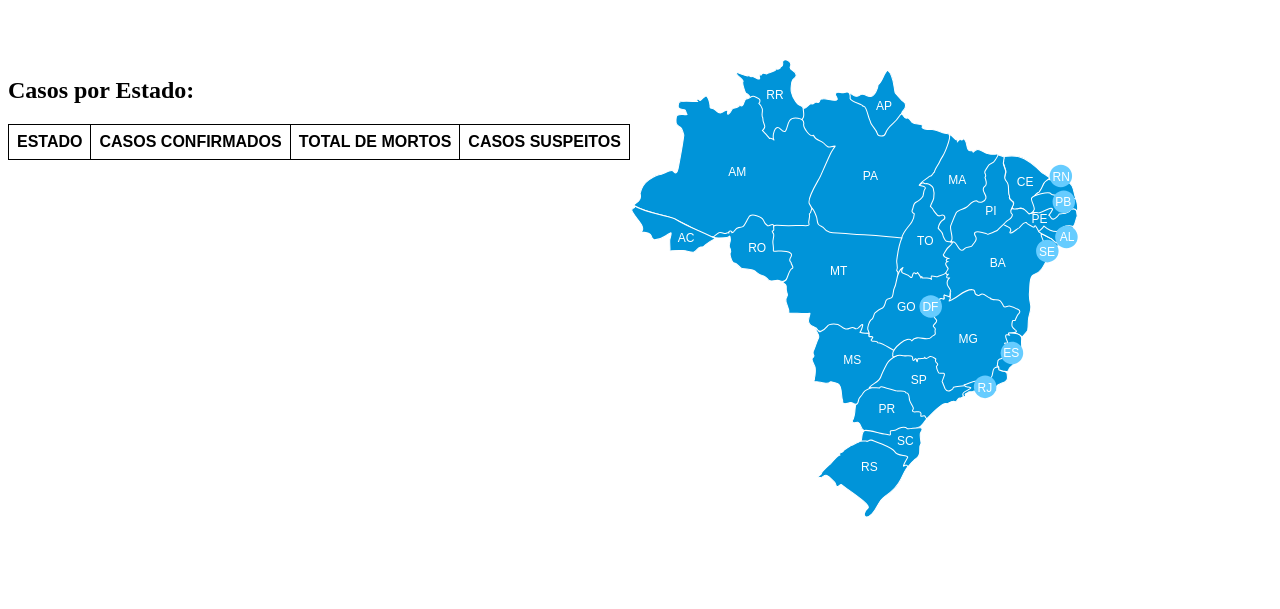
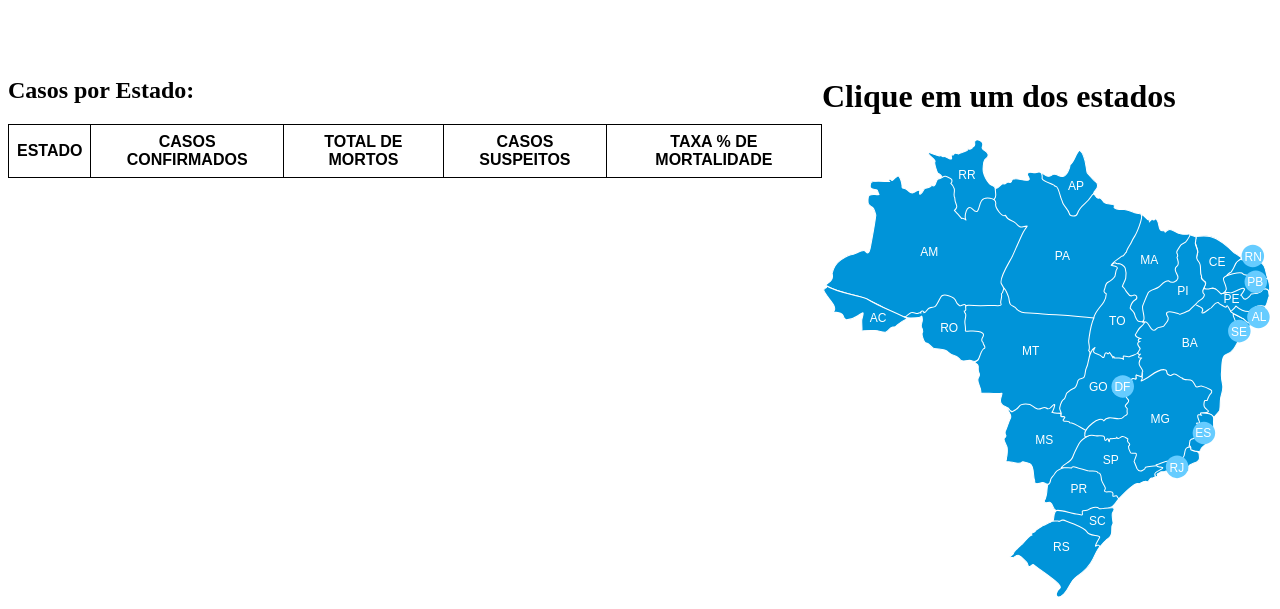
Before and after one commit to everton-dgn/coronavirus, a plain HTML site: page index.html in a window 1280 px wide. Shown: the part 663-1272 px from the top of the page. Before the commit the page ends 1192 px from the top, so only its background shows below. Drawn offline with nearby package versions, Linux system fonts and the light colour scheme; no server answers.

Commit message:
Acrescentado taxa % de mortalidade

```diff
--- a/index.html
+++ b/index.html
@@ -84,8 +84,8 @@
         <p data-deaths></p>
     </div>
 
-        <canvas id="2myChart"></canvas>
-        <canvas id="myChart"></canvas>
+    <canvas id="2myChart"></canvas>
+    <canvas id="myChart"></canvas>
 
     <div data-quadro>
         <div>
@@ -96,22 +96,25 @@
                     <th>CASOS CONFIRMADOS</th>
                     <th>TOTAL DE MORTOS</th>
                     <th>CASOS SUSPEITOS</th>
+                    <th>TAXA % DE MORTALIDADE</th>
                 </tr>
             </table>
         </div>
 
-        <div>
+        <div data-info-mapa>
+            <h1>Clique em um dos estados</h1>
+            <table></table>
             <svg version="1.1" id="svg-map" xmlns="http://www.w3.org/2000/svg"
                 xmlns:xlink="http://www.w3.org/1999/xlink" x="0px" y="0px" width="450px" height="460px"
                 viewBox="0 0 450 460" enable-background="new 0 0 450 460" xml:space="preserve">
                 <g>
-                    <a xlink:href="#tocantins" id="tocantins">
+                    <a xlink:href="#tocantins" title="Tocantins">
                         <path stroke="#FFFFFF" stroke-width="1.0404" stroke-linecap="round" stroke-linejoin="round" d="M289.558,235.641
               c16.104,0.575,44.973-31.647,44.835-45.259c-0.136-13.612-17.227-58.446-22.349-66.088c-5.122-7.628-37.905,2.506-37.905,2.506
               S234.852,233.695,289.558,235.641z"></path>
                         <text transform="matrix(1 0 0 1 287.0137 188.3208)" fill="#FFFFFF">TO</text>
                     </a>
-                    <a xlink:href="#bahia" id="bahia">
+                    <a xlink:href="#bahia" title="Bahia">
                         <path stroke="#FFFFFF" stroke-width="1.0404" stroke-linecap="round" stroke-linejoin="round"
                             d="M313.276,197.775
               c2.084-2.739,3.506-7.012,6.464-8.764c1.641-0.973,3.232-4.684,4.271-5.163c2.304-1.014,12.161-25.143,20.706-22.513
@@ -123,7 +126,7 @@
               c-0.546-1.725-5.396-6.079-0.026-7.175c-3.175,0.959-1.944-4.027,0.875-3.012C316.726,200.733,314.044,200.527,313.276,197.775z"></path>
                         <text transform="matrix(1 0 0 1 359.7324 210.1221)" fill="#FFFFFF">BA</text>
                     </a>
-                    <a xlink:href="#sergipe">
+                    <a xlink:href="#sergipe" title="Sergipe">
                         <path stroke="#FFFFFF" stroke-width="1.0404" stroke-linecap="round" stroke-linejoin="round" d="M408.561,191.735
               c0.521-1.505,2.465-0.725,3.533-0.794c2.273-0.164,0.494-2.738,1.095-3.778c2.026-3.793-2.738-5.999-1.998-10.408
               c4.024,1.931,9.448,3.397,12.408,6.89c1.343,1.533,5.504,2.656,5.832,4.847c-6.822,0.384-6.901,8.819-11.942,11.572
@@ -132,7 +135,7 @@
               c-6.238,0-11.258-5.053-11.258-11.261C406.063,187.89,411.084,182.854,417.324,182.854z"></path>
                         <text transform="matrix(1 0 0 1 408.9121 198.6689)" fill="#FFFFFF">SE</text>
                     </a>
-                    <a xlink:href="#pernambuco">
+                    <a xlink:href="#pernambuco" title="Pernambuco">
                         <path stroke="#FFFFFF" stroke-width="1.0404" stroke-linecap="round" stroke-linejoin="round" d="M373.011,167.238
               c2.709-0.795,6.218-14.106,8.325-15.106c4.136-1.986,17.255-1.437,17.8,4.903c-0.437-0.068,8.189-2.273,7.479-1.466
               c1.7-0.711,10.518-4.723,12.599-4.82c0.274-0.013,4.603,0.905,3.068,2.315c-0.464,0.439,4.219,3.698,10.789,3.45
@@ -142,7 +145,7 @@
               c0.219,0.108-8.244,6.681-7.506,3.314C383.556,170.4,374.241,168.566,373.011,167.238z"></path>
                         <text transform="matrix(1 0 0 1 401.3984 165.8003)" fill="#FFFFFF">PE</text>
                     </a>
-                    <a xlink:href="#alagoas">
+                    <a xlink:href="#alagoas" title="Alagoas">
                         <path stroke="#FFFFFF" stroke-width="1.0404" stroke-linecap="round" stroke-linejoin="round" d="M413.953,169.018
               c3.78,3.313,9.424,5.505,12.547,5.491c3.229-0.013,5.009-3.328,7.421-4.794c1.177-0.712,10.297-1.93,9.174,1.042
               c-1.807,4.848-7.122,8.585-10.024,12.789c-2.792,2-3.423,7.093-6.354,1.864c-3.259,0.424-3.722-4.424-6.957-4.477
@@ -151,7 +154,7 @@
               c-6.241,0-11.263-5.052-11.263-11.259C425.16,173.816,430.182,168.763,436.423,168.763z"></path>
                         <text transform="matrix(1 0 0 1 429.7891 183.895)" fill="#FFFFFF">AL</text>
                     </a>
-                    <a xlink:href="#riograndedonorte">
+                    <a xlink:href="#riograndedonorte" title="Rio Grande do Norte">
                         <path stroke="#FFFFFF" stroke-width="1.0404" stroke-linecap="round" stroke-linejoin="round"
                             d="M404.698,138.795
               c2.383-4.027,6.574-6.123,8.49-11.149c1.973-5.107,3.834-5.818,8.764-4.642c5.041,1.207,9.339,0.837,14.57,1.671
@@ -161,7 +164,7 @@
               c-6.209,0-11.26-5.037-11.26-11.261C419.567,112.837,424.618,107.798,430.827,107.798z"></path>
                         <text transform="matrix(1 0 0 1 422.541 123.9009)" fill="#FFFFFF">RN</text>
                     </a>
-                    <a xlink:href="#ceara">
+                    <a xlink:href="#ceara" title="Ceara">
                         <path stroke="#FFFFFF" stroke-width="1.0404" stroke-linecap="round" stroke-linejoin="round" d="M372.379,104.409
               c0.437-1.368,2.961-3.627,1.043-5.025c12.106-1.328,17.581-0.849,27.66,6.723c4.026,3.054,6.822,5.574,10.571,9.147
               c1.317,1.273,7.614,4.313,7.914,6.164c-0.054-0.316-5.396,3.696-5.997,5.217c-1.066,2.684-2.659,6.093-4.3,8.298
@@ -171,7 +174,7 @@
               C373.035,102.314,374.815,105.971,372.379,104.409z"></path>
                         <text transform="matrix(1 0 0 1 386.8379 129.0347)" fill="#FFFFFF">CE</text>
                     </a>
-                    <a xlink:href="#piaui">
+                    <a xlink:href="#piaui" title="Piaui">
                         <path stroke="#FFFFFF" stroke-width="1.0404" stroke-linecap="round" stroke-linejoin="round" d="M320.781,185.478
               c2.465-5.149-7.505-20.801-7.505-20.801s47.354-65.868,54.285-66.841c0.299-0.042,6.243,1.768,6.463,2.219
               c0.438,0.863-0.821,5.244-0.685,6.587c0.275,2.629,2.879,6.587,2.328,8.684c-1.15,4.736-1.863,6.134,1.369,9.901
@@ -181,7 +184,7 @@
               C328.176,198.748,327.409,180.727,320.781,185.478z"></path>
                         <text transform="matrix(1 0 0 1 355.127 158.1045)" fill="#FFFFFF">PI</text>
                     </a>
-                    <a xlink:href="#maranhao">
+                    <a xlink:href="#maranhao" title="Maranhão">
                         <path stroke="#FFFFFF" stroke-width="1.0404" stroke-linecap="round" stroke-linejoin="round" d="M288.845,127.827
               c4.108-2.726,31.195-48.985,31.386-50.395c1.235,0.397,6.084,7.435,7.562,5.025c0.493,0.013-0.328,2.15-0.547,2.396
               c-0.054-0.135,2.189-2.286,2.52-2.436c0.521-0.233,1.948,1.903,3.451-0.726c5.642,1.575,1.314,14.31,9.121,11.694
@@ -196,7 +199,7 @@
               C290.983,125.675,290.983,128.044,288.845,127.827z"></path>
                         <text transform="matrix(1 0 0 1 318.2754 126.7036)" fill="#FFFFFF">MA</text>
                     </a>
-                    <a xlink:href="#amapa">
+                    <a xlink:href="#amapa" title="Amapá">
                         <path stroke="#FFFFFF" stroke-width="1.0404" stroke-linecap="round" stroke-linejoin="round" d="M225.198,39.089
               c3.274,1.165,3.985-1.315,6.572-1.74c3.616-0.603,5.683,2.725,9.037,2.067c4.055-0.78,7.093-8.025,7.314-11.598
               c4.492-3.534,5.503-11.258,9.42-14.68c6.055,4.258,6.11,15.788,7.589,22.485c-0.164,0.083,6.57,7.998,7.944,8.682
@@ -204,7 +207,7 @@
               C221.814,36.458,223.334,38.417,225.198,39.089z"></path>
                         <text transform="matrix(1 0 0 1 245.9023 52.6099)" fill="#FFFFFF">AP</text>
                     </a>
-                    <a xlink:href="#para">
+                    <a xlink:href="#para" title="Pará">
                         <path stroke="#FFFFFF" stroke-width="1.0404" stroke-linecap="round" stroke-linejoin="round" d="M173.378,50.619
               c2.259,2.63,5.629-4.478,7.901-3.82c3.19,0.918,1.478-1.108,5.026-1.752c1.931,0.806,3.096,0.273,3.519-1.631
               c0.535-1.26,1.453-1.726,2.725-1.384c1.768-1.684,13.558,3.603,14.68,0.384c0.629-1.821-4.287-5.709-0.302-6.997
@@ -221,7 +224,7 @@
               C319.302,76.912,319.74,78.76,319.139,77.664z"></path>
                         <text transform="matrix(1 0 0 1 232.7725 122.5137)" fill="#FFFFFF">PA</text>
                     </a>
-                    <a xlink:href="#roraima">
+                    <a xlink:href="#roraima" title="Roraima">
                         <path stroke="#FFFFFF" stroke-width="1.0404" stroke-linecap="round" stroke-linejoin="round" d="M113.18,24.107
               c-0.972-2.753-7.861-5.889-6.999-8.984c0.068-0.232,13.229,6.053,12.79,2.808c0.398,1.329,1.219,1.889,2.439,1.685
               c1.889-1.301,7.148,4.204,8.216,1.889c0.438-0.959-1.657-3.753,0.74-3.848c1.026,0.438,1.534,0.164,1.52-0.822
@@ -232,7 +235,7 @@
               s-12.517-52.736-20.335-54.063C115.261,36.417,111.523,25.682,113.18,24.107z"></path>
                         <text transform="matrix(1 0 0 1 136.2939 42.3862)" fill="#FFFFFF">RR</text>
                     </a>
-                    <a xlink:href="#amazonas">
+                    <a xlink:href="#amazonas" title="Amazonas">
                         <path stroke="#FFFFFF" stroke-width="1.0404" stroke-linecap="round" stroke-linejoin="round"
                             d="M10.078,136.412
               c1.15-4.972,4.258-10.394,8.215-13.105c4.41-3.027,7.656-5.71,13.105-6.082c2.165-0.149,10.216-5.75,11.983-2.984
@@ -253,7 +256,7 @@
               c-8.601-4.381-16.61-8.981-26.088-11.05c-10.282-2.259-20.635-4.793-29.878-10.011C4.121,145.766,12.433,144.779,10.078,136.412z"></path>
                         <text transform="matrix(1 0 0 1 98.1406 119.0591)" fill="#FFFFFF">AM</text>
                     </a>
-                    <a xlink:href="#acre">
+                    <a xlink:href="#acre" title="Acre">
                         <path stroke="#FFFFFF" stroke-width="1.0404" stroke-linecap="round" stroke-linejoin="round"
                             d="M3.656,148.545
               c12.557,7.544,27.524,8.367,41.082,13.2c12.802,8.065,27.278,12.845,40.616,19.872c-2.834,1.205-7.587,4.382-9.983,6.395
@@ -262,7 +265,7 @@
               c-6.82,3.149-8.339,7.19-16.733,7.013c-2.136-0.042-2.562-2.492-3.081-4.001c-1.247-3.572-7.218-3.422-10.559-3.778
               c6.299-3.41-3.107-11.9-5.216-15.679c-0.52-0.918-3.588-4.655-3.629-5.957C1.642,150.174,6.612,151.968,3.656,148.545z"></path>
                         <text transform="matrix(1 0 0 1 47.7017 184.9355)" fill="#FFFFFF">AC</text>
-                    </a><a xlink:href="#rondonia">
+                    </a><a xlink:href="#rondonia" title="Rondônia">
                         <path stroke="#FFFFFF" stroke-width="1.0404" stroke-linecap="round" stroke-linejoin="round" d="M83.34,180.232
               c0.931-1.574,5.341-4.668,6.312-4.656c1.355-0.067,2.671,0.138,3.958,0.603c3.012,1.44,2.039-1.135,5.341-0.123
               c-1.274-2.287,3.793-2.943,2.86-0.315c3.068,0.247,2.725-4.683,6.668-5.12c4.438-0.508,5.054-0.646,7.122-4.534
@@ -274,7 +277,7 @@
               c-0.384-6.081-1.028-1.986-3.382-1.903C94.336,180.686,85.957,181.671,83.34,180.232z"></path>
                         <text transform="matrix(1 0 0 1 118.1299 195.3193)" fill="#FFFFFF">RO</text>
                     </a>
-                    <a xlink:href="#matogrosso">
+                    <a xlink:href="#matogrosso" title="Mato Grosso">
                         <path stroke="#FFFFFF" stroke-width="1.0404" stroke-linecap="round" stroke-linejoin="round" d="M142.237,173.962
               c4-0.316-1.888-6.452,5-5.738c7.914,0.808,16.295,0.328,24.279,0.218c1.629-0.013,8.902,1.288,7.395-1.833
               c-1.192-2.453,1.821-6.425,0.425-9.725c2.027-0.864,1.289-3.807,2.629-5.107c1.151-1.123,4.176,7.244,4.436,7.819
@@ -289,7 +292,7 @@
               C143.581,176.618,141.937,174.714,142.237,173.962z"></path>
                         <text transform="matrix(1 0 0 1 200.0244 218.4175)" fill="#FFFFFF">MT</text>
                     </a>
-                    <a xlink:href="#mattogrossodosul">
+                    <a xlink:href="#matogrossodosul" title="Mato Grosso do Sul">
                         <path stroke="#FFFFFF" stroke-width="1.0404" stroke-linecap="round" stroke-linejoin="round"
                             d="M183.198,294.536
               c2.136-4.464,3.177-9.394,5.312-13.61c1.712-3.344-4.067-7.587-2.423-9.807c0.027-0.026,2.738,3.641,3.917,3.725
@@ -302,7 +305,7 @@
               c0.932-2.847,1.411-9.912,0.453-11.856c-0.165-0.331-3.52-7.232-2.547-8.108C186.306,297.688,182.334,299.415,183.198,294.536z"></path>
                         <text transform="matrix(1 0 0 1 213.2939 306.7236)" fill="#FFFFFF">MS</text>
                     </a>
-                    <a xlink:href="#goias">
+                    <a xlink:href="#goias" title="Goiás">
                         <path stroke="#FFFFFF" stroke-width="1.0404" stroke-linecap="round" stroke-linejoin="round"
                             d="M237.768,270.519
               c0.628-2.904,1.835-7.396,4.709-8.766c1.015-1.644,1.754-5.147,2.275-5.586c2.408-2.247,3.889-3.783,6.63-4.656
@@ -319,7 +322,7 @@
               c-3.724-0.604,1.04-3.231,0.22-4.109c-1.89-1.916-4.382,1.756-3.588-3.012C239.602,274.627,237.055,273.038,237.768,270.519z"></path>
                         <text transform="matrix(1 0 0 1 266.9111 254.2139)" fill="#FFFFFF">GO</text>
                     </a>
-                    <a xlink:href="#parana">
+                    <a xlink:href="#parana" title="Paraná">
                         <path stroke="#FFFFFF" stroke-width="1.0404" stroke-linecap="round" stroke-linejoin="round" d="M222.225,363.694
               c1.807-2.138,1.889-4.881,2.424-7.479c0.301-1.453,0.465-7.86,1.369-8.736c2.3-0.684,2.3-3.315,2.726-5.204
               c0.616-2.738,2.821-2.958,3.984-5.616c4.369-9.91,38.947-9.529,46.476-9.227c4.658,0.193,15.775,34.563,17.916,33.794
@@ -327,7 +330,7 @@
               c-3.875-1.449-2.698-6.491-6.054-8.216C226.663,364.623,222.498,367.8,222.225,363.694z"></path>
                         <text transform="matrix(1 0 0 1 248.4453 356.1045)" fill="#FFFFFF">PR</text>
                     </a>
-                    <a xlink:href="#santacatarina">
+                    <a xlink:href="#santacatarina" title="Santa Catarina">
                         <path stroke="#FFFFFF" stroke-width="1.0404" stroke-linecap="round" stroke-linejoin="round" d="M231.029,383.959
               c1.669-3.338-0.284-10.516,4.573-10.569c6.631-0.109,13.639,3.559,20.402,3.888c1.317,0.055,5.231,2.163,4.357-1.15
               c-1.095-4.164,3.945-1.863,5.67-3.179c2.274-1.724,8.187-4.106,11.311-1.367c1.423,1.809,20.05-5.395,13.284,3.946
@@ -335,7 +338,7 @@
               C276.085,411.866,233.534,382.918,231.029,383.959z"></path>
                         <text transform="matrix(1 0 0 1 266.9111 387.7646)" fill="#FFFFFF">SC</text>
                     </a>
-                    <a xlink:href="#riograndedosul">
+                    <a xlink:href="#riograndedosul" title="Rio Grande do Sul">
                         <path stroke="#FFFFFF" stroke-width="1.0404" stroke-linecap="round" stroke-linejoin="round"
                             d="M191.236,416.881
               c0.52-2.684,7.38-8.409,9.477-10.351c0.37-0.359,8.599-10.08,9.174-8.329c-1.301-3.89,2.781-1.589,3.917-4.819
@@ -347,7 +350,7 @@
               c-2.3-1.999-4.793-5.479-7.737-6.68c-3.478-1.367-5.615,5.145-9.052,0.821C189.168,418.854,190.332,418.032,191.236,416.881z"></path>
                         <text transform="matrix(1 0 0 1 231.0313 414.4658)" fill="#FFFFFF">RS</text>
                     </a>
-                    <a xlink:href="#saopaulo">
+                    <a xlink:href="#saopaulo" title="São Paulo">
                         <path stroke="#FFFFFF" stroke-width="1.0404" stroke-linecap="round" stroke-linejoin="round" d="M239.3,330.554
               c3.26-4.356,9.56-5.039,11.531-10.792c1.369-3.942,3.889-8.818,6.135-13.036c1.561-2.957,7.749-7.121,10.517-8.65
               c0.383-0.196,32.974-6.138,42.234-1.701c20.265,9.724,26.017,33.879,27.854,33.304c4.408-1.425,5.34,3.778,2.106,4.49
@@ -359,7 +362,7 @@
               C247.982,330.386,239.876,331.21,239.3,330.554z"></path>
                         <text transform="matrix(1 0 0 1 280.6816 327.3193)" fill="#FFFFFF">SP</text>
                     </a>
-                    <a xlink:href="#minasgerais">
+                    <a xlink:href="#minasgerais" title="Minas Gerais">
                         <path stroke="#FFFFFF" stroke-width="1.0404" stroke-linecap="round" stroke-linejoin="round" d="M262.881,297.305
               c-1.696-5.094,15.531-19.882,18.844-13.421c5.531-7.367,15.886,1.588,19.773-3.944c0.988-1.367,3.015-1.453,3.725-2.957
               c0.326-0.711-0.493-2.793-0.056-3.888c1.369-3.398-4.873-2.355-0.109-6.603c4.547-4.053-1.917-4.739-1.204-8.186
@@ -378,7 +381,7 @@
               c-4.708-0.353-5.53-1.613-9.858,0.631C262.993,300.562,262.336,299.274,262.881,297.305z"></path>
                         <text transform="matrix(1 0 0 1 328.4063 286.4561)" fill="#FFFFFF">MG</text>
                     </a>
-                    <a xlink:href="#riodejaneiro">
+                    <a xlink:href="#riodejaneiro" title="Rio de Janeiro">
                         <path stroke="#FFFFFF" stroke-width="1.0404" stroke-linecap="round" stroke-linejoin="round" d="M332.886,337.429
               c-1.26-2.768,8.409-4.795,7.89-6.71c-3.177-1.864-4.602,1.148-6.63-2.959c4.274-0.686,9.533-4.49,13.831-3.562
               c0.548-0.219,4.902-1.753,4.96,0.167c2.546-1.566,5.479-2.412,8.105-3.837c2.246-1.206,0.932-8.218,3.725-9.643
@@ -391,7 +394,7 @@
               c-6.211,0-11.263-5.054-11.263-11.264C343.831,323.634,348.883,318.613,355.094,318.613z"></path>
                         <text transform="matrix(1 0 0 1 347.4648 334.6807)" fill="#FFFFFF">RJ</text>
                     </a>
-                    <a xlink:href="#espiritosanto">
+                    <a xlink:href="#espiritosanto" title="Espírito Santo">
                         <path stroke="#FFFFFF" stroke-width="1.0404" stroke-linecap="round" stroke-linejoin="round" d="M367.119,308.834
               c1.044-1.999-0.298-5.451,1.841-6.326c3.697-1.453,3.858-0.467,5.941-4.49c0.767-1.563,3.999-5.807,2.848-7.835
               c-0.439-0.765-3.204-3.613-3.286-4.05c1.04-0.249,2.079-0.219,3.123,0.054c1.366-0.654-6.465-10.519,2.137-8.054
@@ -402,7 +405,7 @@
               c-6.212,0-11.263-5.049-11.263-11.261C370.654,289.777,375.705,284.723,381.917,284.723z"></path>
                         <text transform="matrix(1 0 0 1 373.3047 300.4971)" fill="#FFFFFF">ES</text>
                     </a>
-                    <a xlink:href="#distritofederal">
+                    <a xlink:href="#distritofederal" title="Distrito Federal">
                         <path stroke="#FFFFFF" stroke-width="1.0404" stroke-linecap="round" stroke-linejoin="round" d="M292.461,246.197
               c0,0,12.929-2.903,14.188,0c1.233,2.903,0.659,10.683-1.424,11.504c-2.08,0.849-14.296-1.806-14.023-3.313
               C291.503,252.853,292.461,246.197,292.461,246.197z"></path>
@@ -410,7 +413,7 @@
               c-6.209,0-11.261-5.053-11.261-11.263C289.475,243.377,294.523,238.34,300.735,238.34z"></path>
                         <text transform="matrix(1 0 0 1 292.4141 254.2139)" fill="#FFFFFF">DF</text>
                     </a>
-                    <a xlink:href="#paraiba">
+                    <a xlink:href="#paraiba" title="Paraíba">
                         <path stroke="#FFFFFF" stroke-width="1.0404" stroke-linecap="round" stroke-linejoin="round" d="M401.575,141.096
               c2.081-3.081,16.791-6.82,19.117-4.616c0,1.918,7.259,1.686,10.133,2.712c-0.492,3.038,12.652,1.533,14.408,2.259
               c1.421,0.589,3.833,11.983,1.421,12.202c-0.874-1.124-2.083-1.739-3.586-1.835c-2.957-0.027-2.546,1.863-4.383,3.108
```
Also changed, not shown: script.js (+70 -3 lines).
